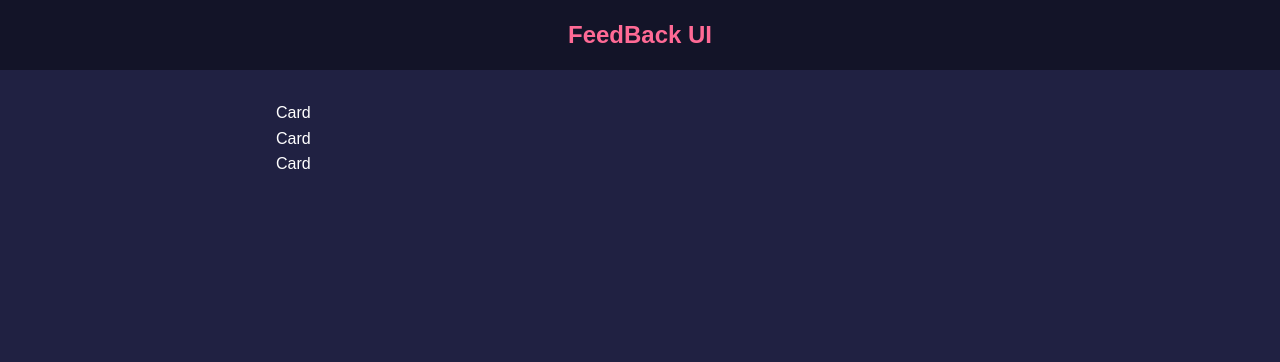
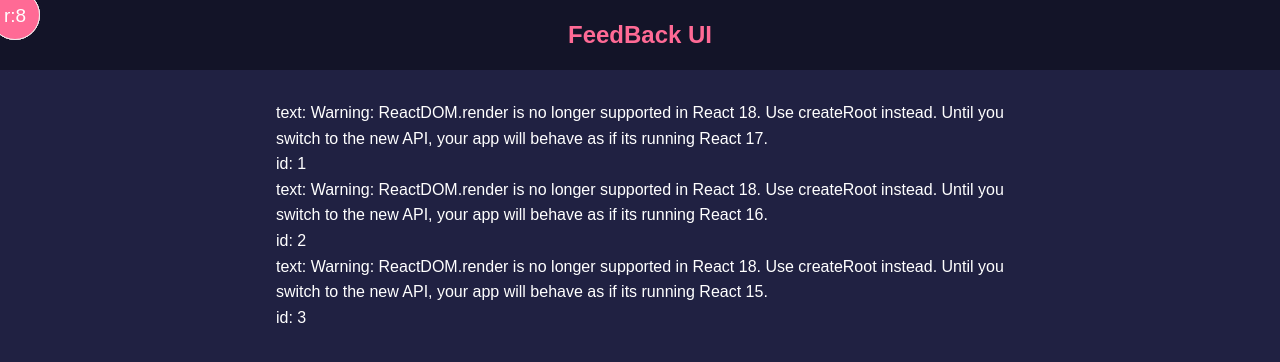
Before and after one commit to OybekKayumov/feedback-app, a React (Create React App) app: page / in a window 1280 px wide. Shown: the top 362 px of the page. Built offline with nearby package versions, Linux system fonts and the light colour scheme.

Commit message:
add Card component - children

```diff
--- a/src/components/shared/Card.jsx
+++ b/src/components/shared/Card.jsx
@@ -1,9 +1,13 @@
 import React from 'react'
 
-function Card() {
+function Card({children}) {
   return (
-    <div>Card</div>
+    <div>
+      {children}
+    </div>
   )
 }
 
 export default Card
+
+// {/* Card */}
```
